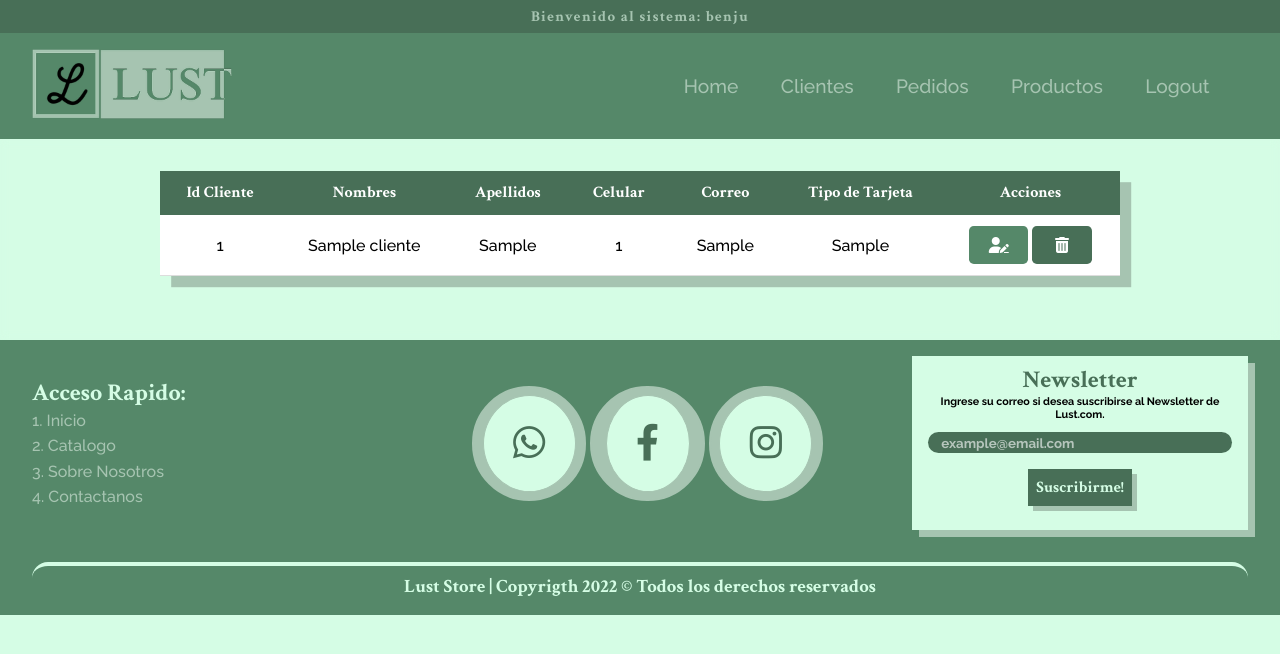
After one commit to Bxnju/LustStore, a PHP site: page /admin/clientes.php in a window 1280 px wide. The commit adds this page. Shown: the top 654 px of the page. Run offline with PHP 8.4, Linux system fonts and the light colour scheme; a user stored in the database is signed in; tables that the repository leaves empty hold one stand-in row (values such as "Sample post"); some libraries are stand-ins or nearby versions.

Commit message:
Agrego modulo de clientes, pedidos y productos desde vista admon

```diff
--- /dev/null
+++ b/admin/clientes.php
@@ -0,0 +1,87 @@
+<!DOCTYPE html>
+<html>
+<head>
+	<meta charset="utf-8">
+	<meta name="viewport" content="width=device-width, initial-scale=1">
+	<link rel="icon" type="img/png" href="../imgs/icono.png">
+
+	<!-- CSS -->
+	<link rel="stylesheet" type="text/css" href="../css/clientes.css">
+	<link rel="stylesheet" type="text/css" href="../css/tablas.css">
+	<link rel="stylesheet" type="text/css" href="../css/main.css">
+
+	<!-- JAVASCRIPT -->
+	<script defer type="text/javascript" src="../js/main.js"></script>
+
+	<!-- Font-Awesome -->
+	<link rel="stylesheet" href="https://cdnjs.cloudflare.com/ajax/libs/font-awesome/6.1.1/css/all.min.css">
+
+	<title>Clientes | Lust Store</title>
+</head>
+
+<body>
+
+<?php
+
+include("./navbar_admin.php");
+include('../recursos/loader.php');
+
+ ?>
+
+	<div class="contenedor_tabla">
+
+		<table class="styled-table hidden">
+	 	<thead>
+            <tr>
+                <th>Id Cliente</th>
+            	<th>Nombres</th>
+            	<th>Apellidos</th>
+            	<th>Celular</th>
+            	<th>Correo</th>
+            	<th>Tipo de Tarjeta</th>
+            	<th>Acciones</th>
+            </tr>
+        </thead>
+       	<tbody>
+
+        <?php
+
+        	include("../query/conexion.php");
+
+			$sql="SELECT * from clientes ORDER BY id ASC";
+			$result=mysqli_query($conexion,$sql);
+
+			while($mostrar=mysqli_fetch_array($result)){
+
+		 ?>
+
+                    <tr>
+                    	<td><?php echo $mostrar['id'] ?></td>
+                        <td><?php echo $mostrar['nombres'] ?></td>
+                        <td><?php echo $mostrar['apellidos'] ?></td>
+                        <td><?php echo $mostrar['celular'] ?></td>
+                        <td><?php echo $mostrar['correo'] ?></td>
+                        <td><?php echo $mostrar['tipoTarjeta'] ?></td>
+                        <td> <a href="actualizar_datos_cliente.php?id=<?php echo $mostrar['id']; ?>" title="Editar"><i class="fas fa-user-edit"></i></a>
+                            <a title="Eliminar" onclick="eliminarCliente(<?php echo $mostrar['id'] ?>)">
+                            	<i class="fas fa-trash-alt"></i></a>
+                        </td>
+                    </tr>
+
+        <?php
+			}
+	 	?>
+	 	</tbody>
+    </table>
+
+	</div>
+
+</body>
+
+<?php
+
+include("../recursos/footer.php");
+
+ ?>
+
+</html>
--- a/admin/ingresado.php
+++ b/admin/ingresado.php
@@ -15,7 +15,7 @@
 	<!-- Font-Awesome -->
 	<link rel="stylesheet" href="https://cdnjs.cloudflare.com/ajax/libs/font-awesome/6.1.1/css/all.min.css">
 
-	<title>Login | Lust Store</title>
+	<title>Home Admin | Lust Store</title>
 </head>
 <body>
 
--- a/admin/navbar_admin.php
+++ b/admin/navbar_admin.php
@@ -17,10 +17,10 @@
 		<img src="../imgs/logo.png" draggable="false">
 	</div>
 	<div class="links">
-		<a href="index.php">Home</a>
-		<a href="catalogo.php">Usuarios</a>
-		<a href="nosotros.php">Pedidos</a>
-		<a href="contactanos.php">Productos</a>
+		<a href="ingresado.php">Home</a>
+		<a href="clientes.php">Clientes</a>
+		<a href="pedidos.php">Pedidos</a>
+		<a href="productos.php">Productos</a>
 		<a href="../query/logout.php">Logout</a>
 	</div>
 </nav>
--- /dev/null
+++ b/css/clientes.css
@@ -0,0 +1,17 @@
+@import url('https://fonts.googleapis.com/css2?family=Crimson+Text:wght@400;600;700&family=Raleway:wght@300;500;700;800&display=swap');
+
+@import "animaciones.css";
+
+:root{
+
+	--crimson: 'Crimson Text', serif;
+	--raleway: 'Raleway', sans-serif;
+
+	--light-green: #A6C4B1;
+	--dark-green: #486F57;
+	--green: #558869;
+	--white: #fff;
+	--black: #000;
+	--shadow: rgba(0, 0, 0, .3);
+
+}
--- /dev/null
+++ b/css/tablas.css
@@ -0,0 +1,74 @@
+@import url('https://fonts.googleapis.com/css2?family=Crimson+Text:wght@400;600;700&family=Raleway:wght@300;500;700;800&display=swap');
+
+@import "animaciones.css";
+
+:root{
+
+	--crimson: 'Crimson Text', serif;
+	--raleway: 'Raleway', sans-serif;
+
+	--light-green: #A6C4B1;
+	--dark-green: #486F57;
+	--green: #558869;
+	--white: #fff;
+	--black: #000;
+	--shadow: rgba(0, 0, 0, .3);
+
+}
+
+.contenedor_tabla{
+	width: 100%;
+	display: flex;
+	flex-direction: column;
+	justify-content: center;
+	align-items: center;
+	padding: 2em 0 4em 0;
+	backdrop-filter: blur(4px);
+}
+
+.styled-table {
+	border-collapse: collapse;
+	font-size: 1em;
+	min-width: 75%;
+
+	box-shadow: .7em .7em 0 var(--light-green);
+}
+
+.styled-table thead tr {
+	background-color: var(--dark-green);
+	color: var(--white);
+	text-align: middle;
+	font-family: var(--crimson);
+}
+
+.styled-table th, .styled-table td {
+	padding: 0.7em 1.4em;
+}
+
+.styled-table tbody tr {
+	border-bottom: 1px solid #dddddd;
+	font-family: var(--raleway);
+	background: var(--white);
+	text-align: center;
+}
+
+.styled-table tbody tr:nth-of-type(even) {
+	background-color: #f3f3f3;
+}
+
+.styled-table tbody tr td a{
+	display: inline-flex;
+	justify-content: center;
+	align-items: center;
+	padding: 0.7em;
+	width: 2.3em;
+	border-radius: .3em;
+	color: var(--white);
+	background: var(--green);
+	cursor: pointer;
+}
+
+.styled-table tbody tr td a:nth-of-type(2){
+	background: var(--dark-green);
+	cursor: pointer;
+}
--- a/js/main.js
+++ b/js/main.js
@@ -20,3 +20,25 @@ const hiddenElements = document.querySelectorAll('.hidden');
 const hiddenLeftElements = document.querySelectorAll('.hidden_left');
 hiddenElements.forEach((el) => observer.observe(el));
 hiddenLeftElements.forEach((el) => observer.observe(el));
+
+
+
+	function eliminarCliente(idCliente){
+		if (window.confirm("Esta seguro que desea eliminar al usuario seleccionado?")) {
+  			window.location = ("../query/eliminar_cliente.php?id=" + idCliente);
+		}
+	}
+
+	function eliminarProducto(idProducto){
+
+		if (window.confirm("Esta seguro de eliminar la prenda seleccionada?")) {
+  			window.location = ("../query/eliminar_producto.php?id=" + idProducto);
+		}
+	}
+
+	function marcarEntregado(idPedido){
+
+		if (window.confirm("Desea marcar al pedido como entregado?")) {
+  			window.location = ("../query/marcar_entregado.php?id=" + idPedido);
+		}
+	}
```
Also changed, not shown: admin/pedidos.php (added, +150 -0 lines), admin/productos.php (added, +87 -0 lines), css/pedidos.css (added, +24 -0 lines), query/eliminar_cliente.php (added, +29 -0 lines), query/eliminar_producto.php (added, +29 -0 lines), query/marcar_entregado.php (added, +29 -0 lines).
